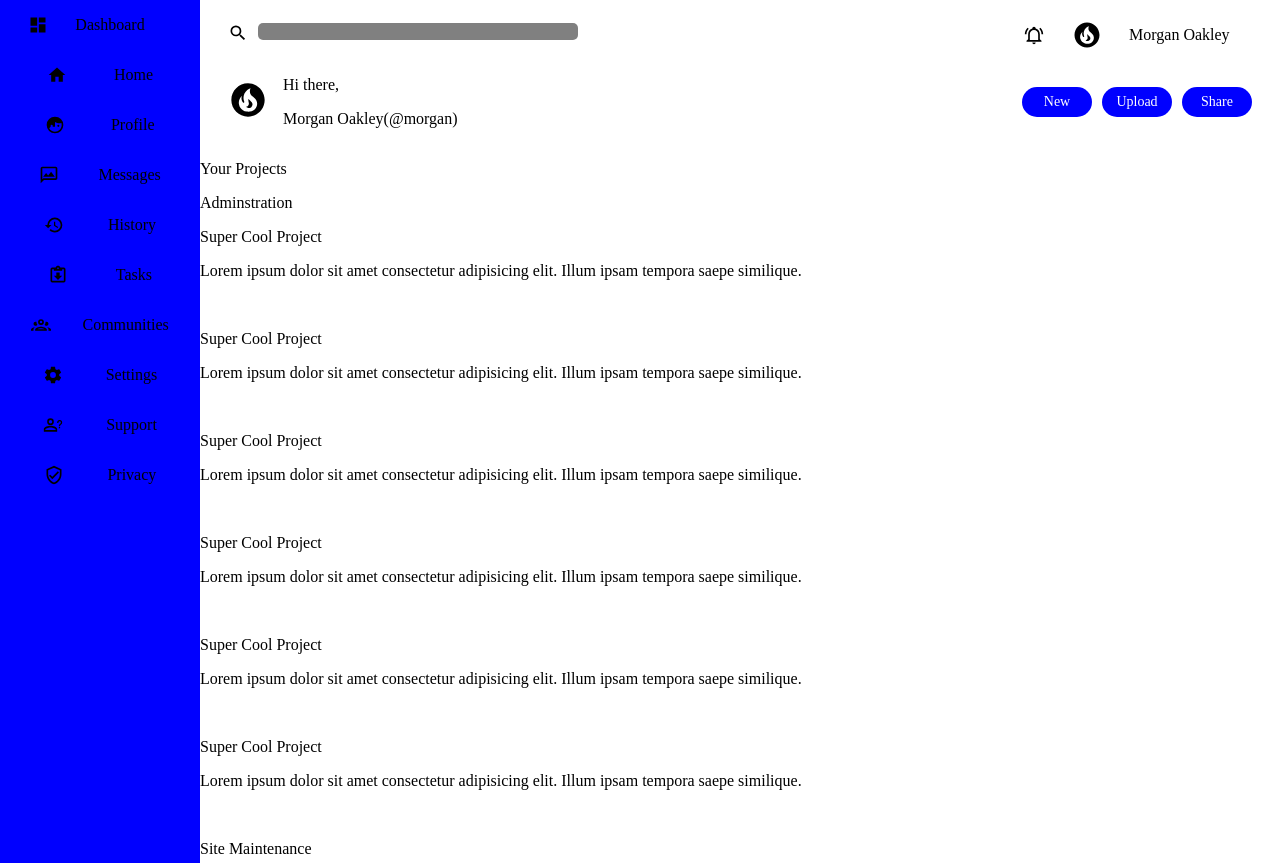
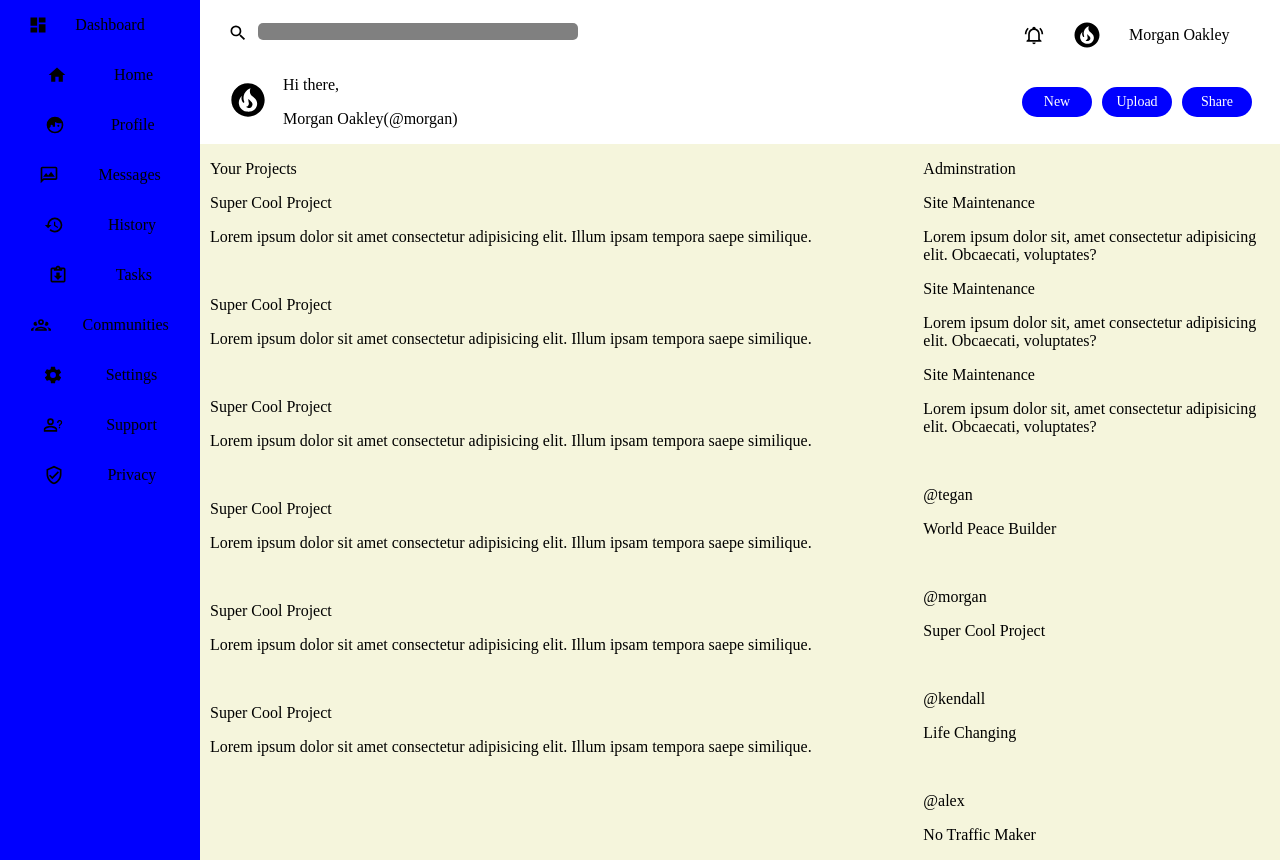
Before and after one commit to solomonrazak/Admin-Dashboard-Page, a plain HTML site: page index.html in a window 1280 px wide. Shown: the top 863 px of the page. Drawn offline with Linux system fonts and the light colour scheme.

Commit message:
more containers added

```diff
--- a/index.html
+++ b/index.html
@@ -113,15 +113,21 @@
     <!-- mainn down section-->
 
     <div id="main-down-section">
+
+
+
+      <div class="down-down-sec">
         <div class="up-texts">
-            <p>Your Projects</p>
-            <p>Adminstration</p>
+            <!-- <p class="pro">Your Projects</p> -->
+            <!-- <p class="admin">Adminstration</p> -->
         </div>
 
         <!-- card main section-->
-      <div>
+      <div id="card-main-section">
         <!-- card1 -->
+        <p class="pro">Your Projects</p>
         <div class="card-main">
+
             <div class="text-side">
                <p class="text-head">Super Cool Project</p>
                <p>Lorem ipsum dolor sit amet consectetur adipisicing elit. Illum ipsam tempora
@@ -208,6 +214,7 @@
 
       <!-- right-main-card -->
       <div class="right-main-card">
+        <p class="admin">Adminstration</p>
           <!-- sidecard1 -->
         <div class="card-side-1">
           <div class="inside-card">
@@ -275,6 +282,8 @@
         </div>
 
       </div>
+     </div>
+
 
     </div>
 </div>
--- a/styles.css
+++ b/styles.css
@@ -126,3 +126,29 @@ body{
     line-height: 30px;
     cursor: pointer;
 }
+#main-down-section{
+    background-color: beige;
+    padding-left: 10px;
+}
+/* .up-texts{
+display: flex;
+justify-content: space-between;
+}
+.admin{
+    margin-right: 60px;
+} */
+.down-down-sec{
+    display: grid;
+    grid-template-columns: repeat(3, 1fr);
+    grid-template-rows: repeat(2, 1fr);
+}
+
+#card-main-section{
+    grid-column: 1 / 3;
+    grid-row: 1 / -1;
+}
+
+.right-main-card{
+    grid-column: 3 / -1;
+    grid-row: 1 / -1;
+}
```
